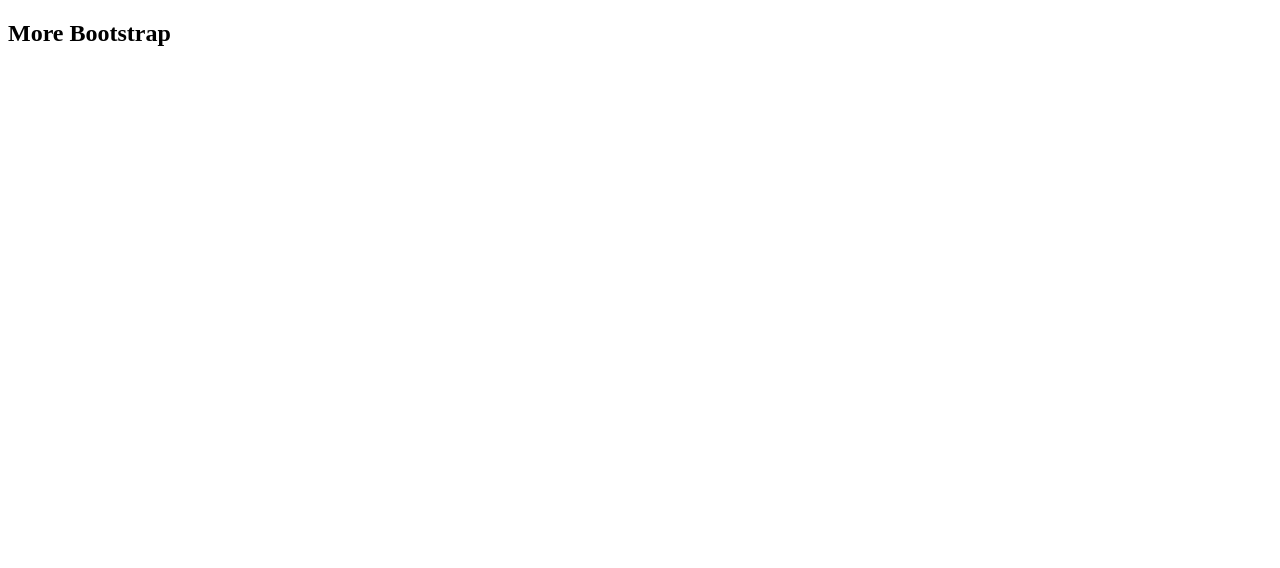
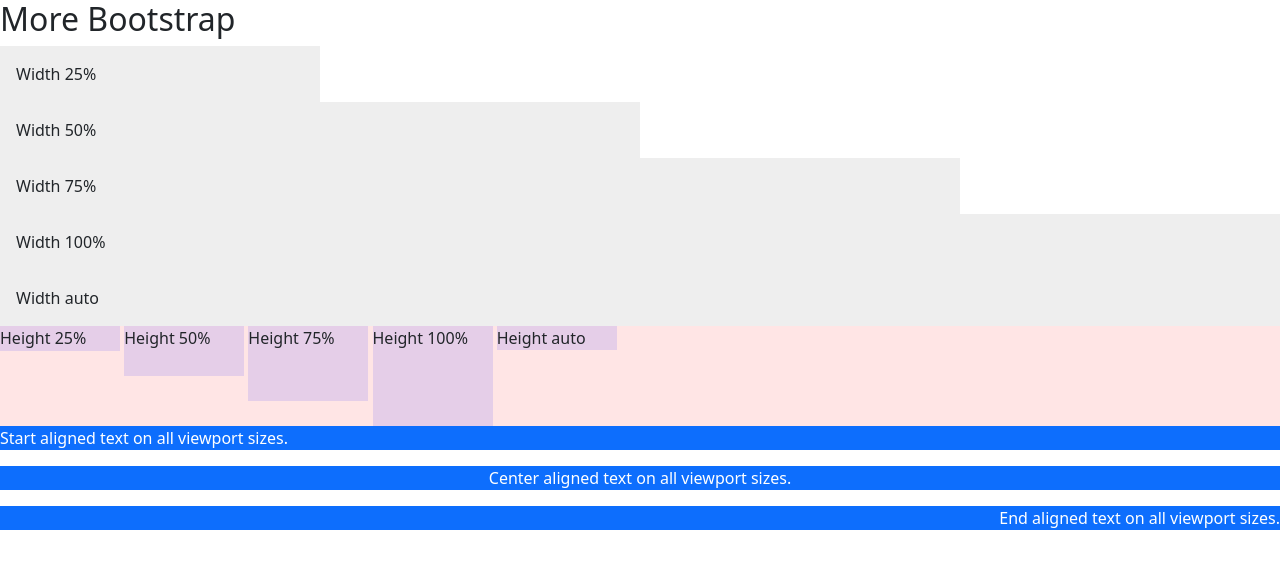
Before and after one commit to ahkamulbd/ProHeroModule11, a plain HTML site: page more.html in a window 1280 px wide. Drawn offline with nearby package versions, Linux system fonts and the light colour scheme.

Commit message:
Rest of Lecture 11-4 done

```diff
--- a/more.html
+++ b/more.html
@@ -5,11 +5,45 @@
     <meta charset="UTF-8">
     <meta http-equiv="X-UA-Compatible" content="IE=edge">
     <meta name="viewport" content="width=device-width, initial-scale=1.0">
+    <link rel="stylesheet" href="https://cdn.jsdelivr.net/npm/bootstrap@5.2.0/dist/css/bootstrap.min.css
+    ">
     <title>More Bootstrap</title>
 </head>
 
 <body>
     <h2>More Bootstrap</h2>
+
+    <!-- Bootstrap Sizing -->
+    <!-- Width -->
+    <div class="w-25 p-3" style="background-color: #eee;">Width 25%</div>
+    <div class="w-50 p-3" style="background-color: #eee;">Width 50%</div>
+    <div class="w-75 p-3" style="background-color: #eee;">Width 75%</div>
+    <div class="w-100 p-3" style="background-color: #eee;">Width 100%</div>
+    <div class="w-auto p-3" style="background-color: #eee;">Width auto</div>
+
+    <!-- Height -->
+
+    <div style="height: 100px; background-color: rgba(255,0,0,0.1);">
+        <div class="h-25 d-inline-block" style="width: 120px; background-color: rgba(0,0,255,.1)">Height 25%</div>
+        <div class="h-50 d-inline-block" style="width: 120px; background-color: rgba(0,0,255,.1)">Height 50%</div>
+        <div class="h-75 d-inline-block" style="width: 120px; background-color: rgba(0,0,255,.1)">Height 75%</div>
+        <div class="h-100 d-inline-block" style="width: 120px; background-color: rgba(0,0,255,.1)">Height 100%</div>
+        <div class="h-auto d-inline-block" style="width: 120px; background-color: rgba(0,0,255,.1)">Height auto</div>
+    </div>
+
+
+    <!-- Bootstrap Text  -->
+
+    <p class="bg-primary text-white text-start">Start aligned text on all viewport sizes.</p>
+    <p class="bg-primary text-white text-center">Center aligned text on all viewport sizes.</p>
+    <p class="bg-primary text-white text-end">End aligned text on all viewport sizes.</p>
+
+
+
+
+    <script src="https://cdn.jsdelivr.net/npm/bootstrap@5.2.0/dist/js/bootstrap.bundle.min.js
+    "></script>
+
 </body>
 
 </html>
```
